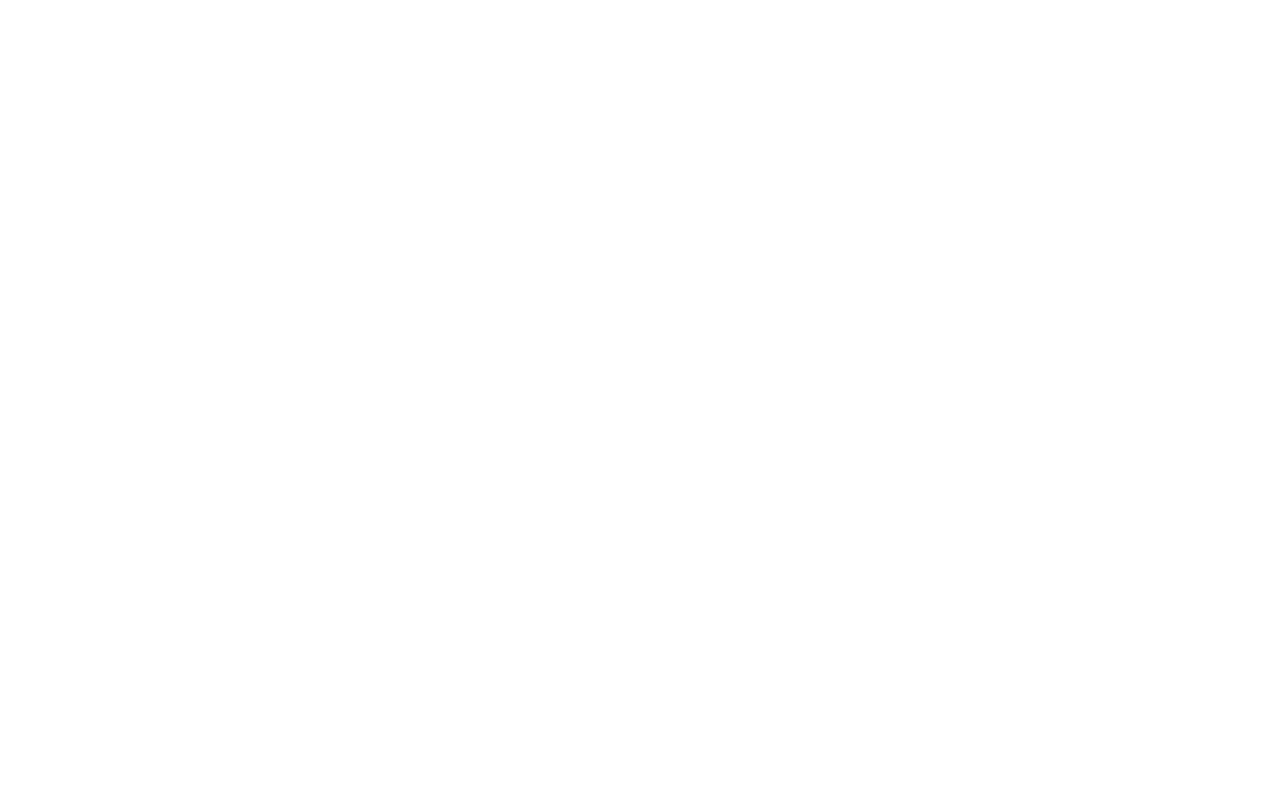
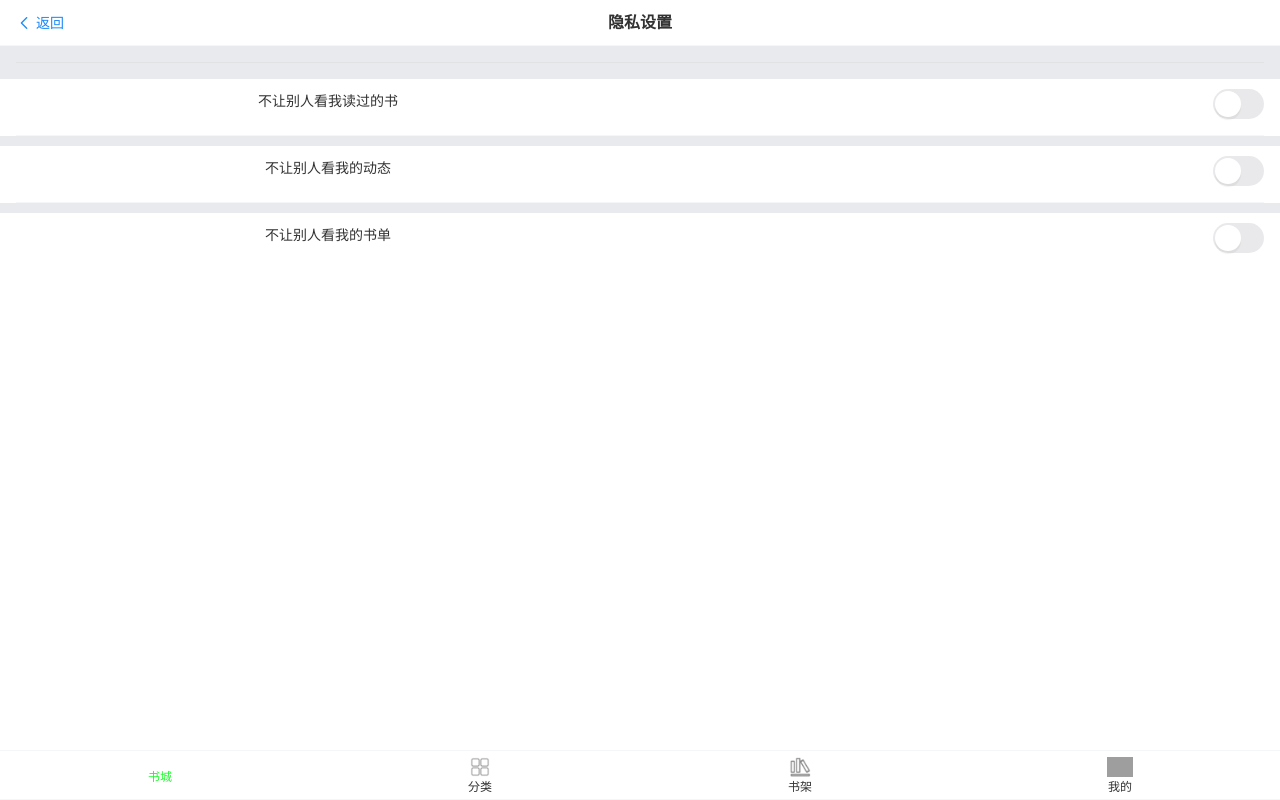
Before and after one commit to Hremm/dushuke, a Vue app in the folder dsk-mobile-client/: page /home/privacy in a window 1280 px wide. Before the commit this address had no page. Built offline with nearby package versions, Linux system fonts and the light colour scheme; grey boxes are pictures that could not be loaded.

Commit message:
2023年3月2日 20:55:11  页面简单优化

```diff
--- a/dsk-mobile-client/components.d.ts
+++ b/dsk-mobile-client/components.d.ts
@@ -26,8 +26,11 @@ declare module '@vue/runtime-core' {
     VanSearch: typeof import('vant/es')['Search']
     VanSwipe: typeof import('vant/es')['Swipe']
     VanSwipeItem: typeof import('vant/es')['SwipeItem']
+    VanSwitch: typeof import('vant/es')['Switch']
     VanTabbar: typeof import('vant/es')['Tabbar']
     VanTabbarItem: typeof import('vant/es')['TabbarItem']
+    VanTable: typeof import('vant/es')['Table']
+    VanTr: typeof import('vant/es')['Tr']
     VanUploader: typeof import('vant/es')['Uploader']
   }
 }
--- a/dsk-mobile-client/src/router/index.ts
+++ b/dsk-mobile-client/src/router/index.ts
@@ -51,6 +51,10 @@ const routes: Array<RouteRecordRaw> = [
           component: () => import('../views/me/Safety.vue')
         },
         {
+          path: 'privacy',
+          component: () => import('../views/me/Privacy.vue')
+        },
+        {
           path: '/home/directory',
           name: 'directory',
           component: () => import('../views/bookstore/Directory.vue')
@@ -59,11 +63,17 @@ const routes: Array<RouteRecordRaw> = [
           path: '/home/comment',
           name: 'comment',
           component: () => import('../views/bookstore/Comment.vue')
-        },{
-           path: '/home/more',
-           name: 'more',
-           component: () => import('../views/bookstore/More.vue')
-           },
+        },
+        {
+          path: '/home/more',
+          name: 'more',
+          component: () => import('../views/bookstore/More.vue')
+        },
+        {
+          path: '/home/more',
+          name: 'more',
+          component: () => import('../views/bookstore/More.vue')
+          },
 
       ]
 
--- a/dsk-mobile-client/src/views/HomeView.vue
+++ b/dsk-mobile-client/src/views/HomeView.vue
@@ -9,6 +9,7 @@
 
     <!-- 底部选项卡 -->
     <van-tabbar
+    fixed placeholder
       v-model="active"
       active-color="#1afa29"
       @change="tabChange">
--- a/dsk-mobile-client/src/views/me/FootPrint.vue
+++ b/dsk-mobile-client/src/views/me/FootPrint.vue
@@ -1,6 +1,6 @@
 <template>
   <div class="bgco">
-    <van-nav-bar @click-left="$router.go(-1)" title="我的足迹" left-text="返回" left-arrow>
+    <van-nav-bar fixed placeholder @click-left="$router.go(-1)" title="我的足迹" left-text="返回" left-arrow>
   <template #right>
     <van-icon name="search" size="18" />
   </template>
--- /dev/null
+++ b/dsk-mobile-client/src/views/me/Privacy.vue
@@ -0,0 +1,38 @@
+<template>
+  <div class="bgco">
+    <van-nav-bar fixed placeholder @click-left="$router.go(-1)" title="隐私设置" left-text="返回" left-arrow>
+    </van-nav-bar>
+
+    <van-divider
+  :style="{borderColor: '#d8d8d8' , padding: '0 16px'}"
+></van-divider>
+
+    <van-cell class="biao" title="不让别人看我读过的书">
+        <van-switch/>
+    </van-cell>
+
+    <van-cell class="biao" title="不让别人看我的动态">
+        <van-switch/>
+    </van-cell>
+
+    <van-cell style="margin-bottom:10px;" class="biao" title="不让别人看我的书单">
+        <van-switch/>
+    </van-cell>
+
+  </div>
+</template>
+
+<script setup lang="ts">
+
+</script>
+
+<style scoped>
+.bgco {
+  background-color: #e8eaed;
+  z-index: 999;
+}
+.biao {
+  margin-top: 10px;
+
+}
+</style>
--- a/dsk-mobile-client/src/views/me/Safety.vue
+++ b/dsk-mobile-client/src/views/me/Safety.vue
@@ -8,7 +8,7 @@
 
     <view class="rade">
         <p>绑定手机号</p>
-        <span class="phone">188****9999</span>
+        <p style="margin: 0;" class="phone">188****9999</p>
         <span>已绑定</span>
     </view>
     <view class="rade">
--- a/dsk-mobile-client/src/views/me/Set.vue
+++ b/dsk-mobile-client/src/views/me/Set.vue
@@ -10,7 +10,7 @@
         <p>账号与安全</p>
         <van-icon class="tubiao" name="arrow"/>
     </view>
-    <view class="rade">
+    <view @click="$router.push('/home/Privacy')" class="rade">
         <p>隐私设置</p>
         <van-icon class="tubiao" name="arrow"/>
     </view>
```
